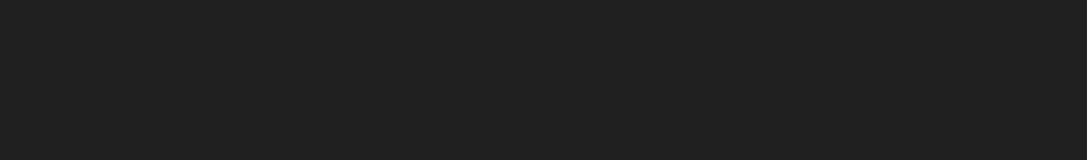
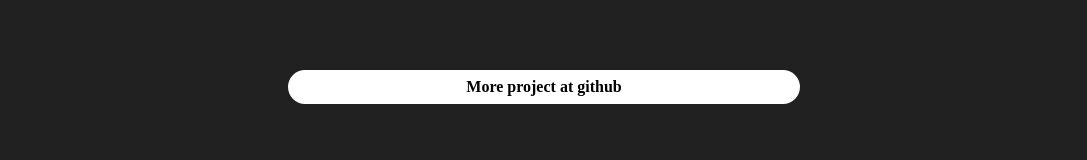
Before and after one commit to MaybeJod/v.0.1_portfolio, a React (Vite) app: page / in a window 1280 px wide. Shown: the part 1431-1591 px from the top of the page, without its empty margins (96-1183 px from the left). Built offline with nearby package versions, Linux system fonts and the light colour scheme.

Commit message:
feat: github link under projects section

```diff
--- a/src/Pages/LandingPage.css
+++ b/src/Pages/LandingPage.css
@@ -215,6 +215,22 @@ nav {
 						margin: 0;
 					}
 				}
+			}
+			.more-project-link {
+				font-size: 1rem;
+				font-weight: 700;
+				text-decoration: none;
+				color: var(--main-black);
+				background-color: var(--main-white);
+				border-radius: 20rem;
+				padding: 0.5rem 1rem;
+				display: block;
+				text-align: center;
+				margin-top: 3rem;
+			}
+			.more-project-link:hover {
+				background-color: var(--main-black);
+				color: var(--main-white);
 			}
 		}
 	}
@@ -594,6 +610,66 @@ footer {
 				}
 			}
 		}
+		#projects {
+			min-height: 100svh;
+			margin-bottom: 3rem;
+			.page-container {
+				.projects-heading {
+					margin-bottom: 2rem;
+					font-size: 3rem;
+				}
+				.grid-container {
+					display: grid;
+					grid-template-columns: repeat(auto-fit, minmax(240px, 1fr));
+					gap: 1rem;
+					justify-content: center;
+					align-items: center;
+					.card {
+						cursor: pointer;
+						display: flex;
+						flex-direction: column;
+						height: 100%;
+						a {
+							text-decoration: none;
+							color: var(--main-white);
+						}
+						:hover img {
+							border-radius: 50%;
+							transition-duration: 0.4s;
+						}
+						.project-number {
+							color: var(--main-white);
+						}
+						img {
+							width: 100%;
+							height: 300px;
+							object-fit: cover;
+							transition-duration: 0.4s;
+						}
+						hr {
+							border: 0.5px solid var(--main-white);
+						}
+						.project-tags {
+							text-transform: uppercase;
+							font-size: 0.8rem;
+						}
+						.project-title {
+							text-transform: uppercase;
+							font-size: 2rem;
+							margin: 0;
+						}
+					}
+				}
+				.more-project-link {
+					font-size: 1rem;
+					position: relative;
+					left: 50%;
+					transform: translateX(-50%);
+					width: 50%;
+					margin-top: 10rem;
+				}
+			}
+		}
 
 		#about {
 			.page-container {
--- a/src/Pages/LandingPageComponents/Projects.tsx
+++ b/src/Pages/LandingPageComponents/Projects.tsx
@@ -23,6 +23,12 @@ const Projects: React.FC = () => {
 						</article>
 					))}
 				</div>
+				<a
+					href="https://github.com/MaybeJod"
+					className="more-project-link"
+					target="_blank">
+					More project at github
+				</a>
 			</div>
 		</section>
 	);
```
